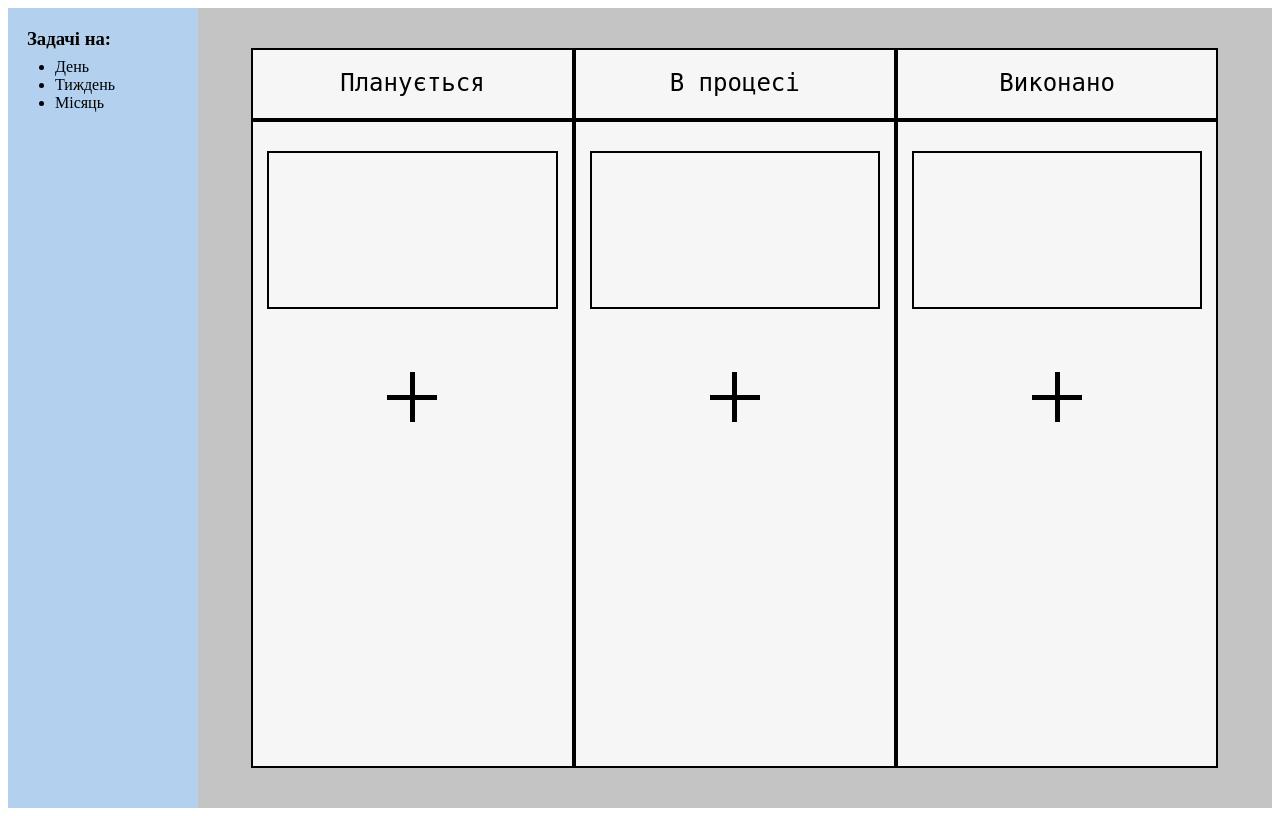
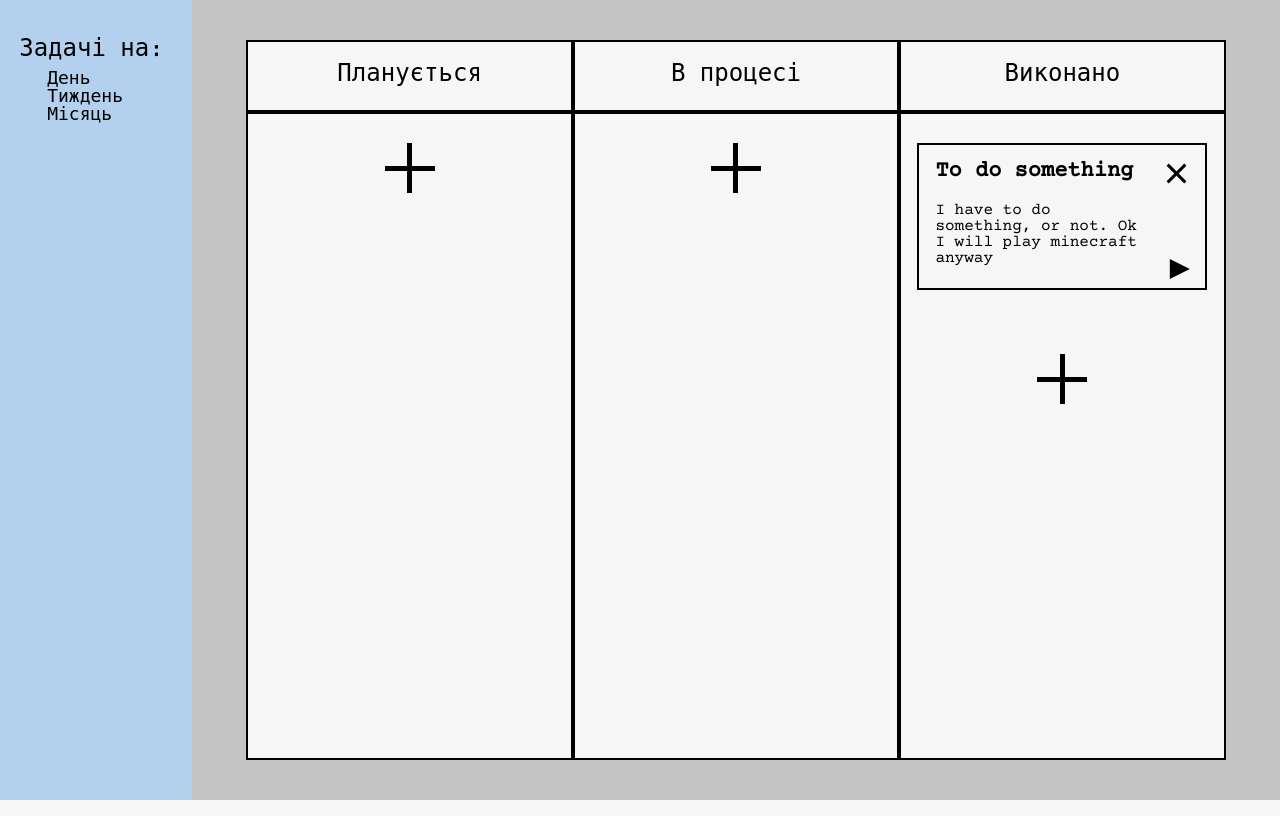
Before and after one commit to maksim-negoluk/kursova, a PHP site: page /html-pages/tasks.html in a window 1280 px wide. Run offline with PHP 8.4, Linux system fonts and the light colour scheme.

Commit message:
Додав початки js

```diff
--- a/css/tasks_style.css
+++ b/css/tasks_style.css
@@ -1,3 +1,88 @@
+* {
+  padding: 0;
+  margin: 0;
+  border: 0;
+}
+
+
+*,*:before,*:after {
+  -webkit-box-sizing: border-box;
+  -moz-box-sizing: border-box;
+  box-sizing: border-box;
+}
+
+
+:focus,:active {
+  outline: none;
+}
+
+a:focus,a:active {
+  outline: none;
+}
+
+
+nav,footer,header,aside {
+  display: block;
+}
+
+
+html,body {
+  height: 100%;
+  width: 100%;
+  font-size: 100%;
+  line-height: 1;
+  font-size: 14px;
+  -ms-text-size-adjust: 100%;
+  -moz-text-size-adjust: 100%;
+  -webkit-text-size-adjust: 100%;
+}
+
+
+input,button,textarea {
+  font-family: inherit;
+}
+
+
+input::-ms-clear {
+  display: none;
+}
+
+button {
+  cursor: pointer;
+}
+
+button::-moz-focus-inner {
+  padding: 0;
+  border: 0;
+}
+
+a,a:visited {
+  text-decoration: none;
+}
+
+a:hover {
+  text-decoration: none;
+}
+
+ul li {
+  list-style: none;
+}
+
+img {
+  vertical-align: top;
+}
+
+h1,h2,h3,h4,h5,h6 {
+  font-size: inherit;
+  font-weight: 400;
+}
+
+
+
+
+
+
+
 .font {
 	font-family: 'Courier Prime', monospace;
 }
@@ -15,6 +100,7 @@
 	min-height: 800px;
 	width: 15%;
 	background-color: #B3D1EE;
+	padding-top: 1.5%;
 }
 
 .sort_list {
@@ -23,6 +109,7 @@
 
 .sort_title {
 	margin: 0px;
+	font-size: 24px;
 }
 
 ul{
@@ -31,7 +118,8 @@ ul{
 }
 
 .sort_element {
- margin: 0px;
+	margin: 0px;
+	font-size: 18px;
 }
 
 .table_block {
@@ -60,7 +148,7 @@ ul{
 	display: flex;
 	justify-content: center;
 	align-items: center;
-	flex-basis: 33%;
+	flex-basis: 33.34%;
 	border: 2px solid black;
 }
 
@@ -71,23 +159,52 @@ ul{
 .table_elements_block {
 	display: flex;
 	height: 90%;
-	text-align: center;
 }
 
 .table_element {
-	width: 33.33%;
+	width: 33.34%;
 	display: block;
 	border: 2px solid black;
 	padding-top: 3%;
+	padding-bottom: 3%;
 	overflow-y: auto;
 }
 
 .task_block {
 	height: 25%;
 	width: 90%;
-	margin: 0 auto;
-	margin-bottom: 20%;
+	margin: 0 auto 20%;
+	padding: 5%;
 	border: 2px solid black;
+}
+
+.task_block_top_part {
+	height: 30%;
+}
+
+.task_block_title {
+	width: 80%;
+	float: left;
+	font-size: 22px;
+	font-weight: 700;
+}
+
+.task_block_bottom_part {
+	margin-top: 3%;
+	height: 70%;
+}
+
+.task_block_text {
+	font-size: 16px;
+	width: 80%;
+	float: left;
+}
+
+.detail_button_block {
+	display: flex;
+	height: 100%;
+	align-items: flex-start;
+	transform: rotate(180deg);
 }
 
 .plus {
@@ -123,3 +240,24 @@ ul{
 	width: 54px;
 	height: 54px;
 }
+
+.delete_button {
+	height: 25px;
+	width: 25px;
+	float: right;
+	transform: rotate(45deg);
+}
+
+.delete_button:hover {
+	height: 27px;
+	width: 27px;
+}
+
+.details_button {
+	width: 0;
+	height: 0;
+	border-top: 10px solid transparent;
+	border-left: 20px solid #000000;
+	border-bottom: 10px solid transparent;
+	transform: rotate(180deg);
+}
--- a/html-pages/tasks.html
+++ b/html-pages/tasks.html
@@ -15,7 +15,7 @@
 		</header>
 		<div class="main_block">
 			<div class="day_sorting_block">
-				<div class="sort_list">
+				<div class="sort_list font">
 					<h3 class="sort_title">Задачі на:</h3>
 					<ul class="sort elements">
 						<li class="sort_element">День</li>
@@ -33,17 +33,26 @@
 					</div>
 					<div class="table_elements_block">
 						<div class="table_element" id="planning">
-							<div class="task_block"></div>
 							<div class="plus" onclick="addTaskToPlanning()"></div>
 						</div>
 						<div class="table_element" id="inProgres">
-							<div class="task_block"></div>
 							<div class="plus" onclick="addTaskToInProgres()"></div>
 						</div>
 						<div class="table_element" id="done">
-							<div class="task_block"></div>
-							<div class="plus" onclick="addTaskToDone()"></div>
+							<div class="task_block">
+								<div class="task_block_top_part">
+									<p class="task_block_title font">To do something</p>
+									<div class="plus delete_button" onclick="deleteTask()"></div>
+								</div>
+								<div class="task_block_bottom_part">
+									<p class="task_block_text font">I have to do something, or not. Ok I will play minecraft anyway</p>
+									<div class="detail_button_block">
+										<div class="details_button">
+									</div>
+								</div>
+							</div>
 						</div>
+						<div class="plus" onclick="addTaskToDone()"></div>
 					</div>
 				</div>
 			</div>
--- a/js/dynamic_table.js
+++ b/js/dynamic_table.js
@@ -3,25 +3,69 @@ const inProgresColumn = document.querySelector("#inProgres");
 const doneColumn = document.querySelector("#done");
 
 function addTaskToPlanning() {
-	console.log(planningColumn);
 	planningColumn.insertAdjacentHTML(
 	"afterbegin",
-    `<div class="task_block"></div>`
+	`
+	<div class="task_block">
+		<div class="task_block_top_part">
+			<p class="task_block_title font">To do something</p>
+			<div class="plus delete_button" onclick="deleteTask()"></div>
+		</div>
+		<div class="task_block_bottom_part">
+			<p class="task_block_text font">I have to do something, or not. Ok I will play minecraft anyway</p>
+			<div class="detail_button_block">
+				<div class="details_button">
+				</div>
+			</div>
+		</div>
+	</div>
+	`
    );
 }
 
 function addTaskToInProgres() {
-	console.log(inProgresColumn);
 	inProgresColumn.insertAdjacentHTML(
 	"afterbegin",
-    `<div class="task_block"></div>`
+	`
+	<div class="task_block">
+		<div class="task_block_top_part">
+			<p class="task_block_title font">To do something</p>
+			<div class="plus delete_button" onclick="deleteTask()"></div>
+		</div>
+		<div class="task_block_bottom_part">
+			<p class="task_block_text font">I have to do something, or not. Ok I will play minecraft anyway</p>
+			<div class="detail_button_block">
+				<div class="details_button">
+				</div>
+			</div>
+		</div>
+	</div>
+	`
 	);
 }
 
 function addTaskToDone() {
-	console.log(doneColumn);
 	doneColumn.insertAdjacentHTML(
 	"afterbegin",
-    `<div class="task_block"></div>`
+	`
+	<div class="task_block">
+		<div class="task_block_top_part">
+			<p class="task_block_title font">To do something</p>
+			<div class="plus delete_button" onclick="deleteTask()"></div>
+		</div>
+		<div class="task_block_bottom_part">
+			<p class="task_block_text font">I have to do something, or not. Ok I will play minecraft anyway</p>
+			<div class="detail_button_block">
+				<div class="details_button">
+				</div>
+			</div>
+		</div>
+	</div>
+	`
    );
 }
+
+function deleteTask() {
+	const taskBlock = document.querySelector(".task_block")
+	taskBlock.remove();
+}
```
Lines whose indentation alone changed are shown as unchanged.
